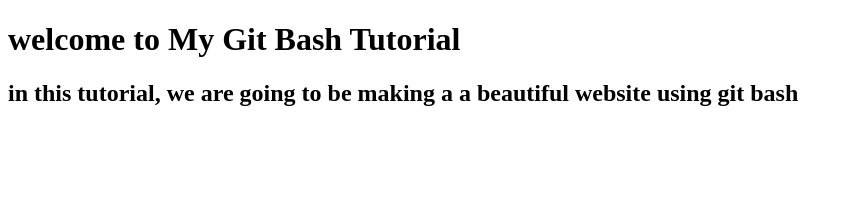
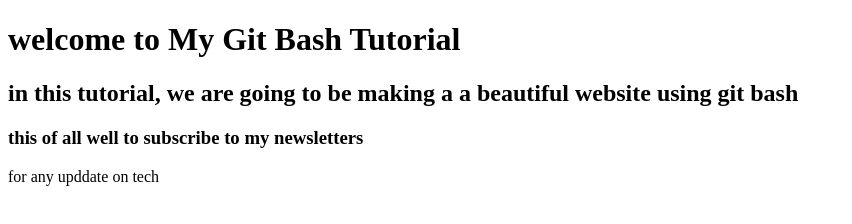
Before and after one commit to wisdomtravis/webtest, a plain HTML site: page index.html in a window 1280 px wide. Shown: the whole page, without its empty margins (0-852 px from the left). Drawn offline with Linux system fonts and the light colour scheme.

Commit message:
new update

```diff
--- a/index.html
+++ b/index.html
@@ -9,6 +9,9 @@
 	    <h2>in this tutorial, we are going to be making a
 		    a beautiful website using git bash </h2>
 
+            <h3>this of all well to subscribe to my newsletters</h3>
+            <p>for any upddate on tech</p>
+
 
         </body>
     </head>
```
